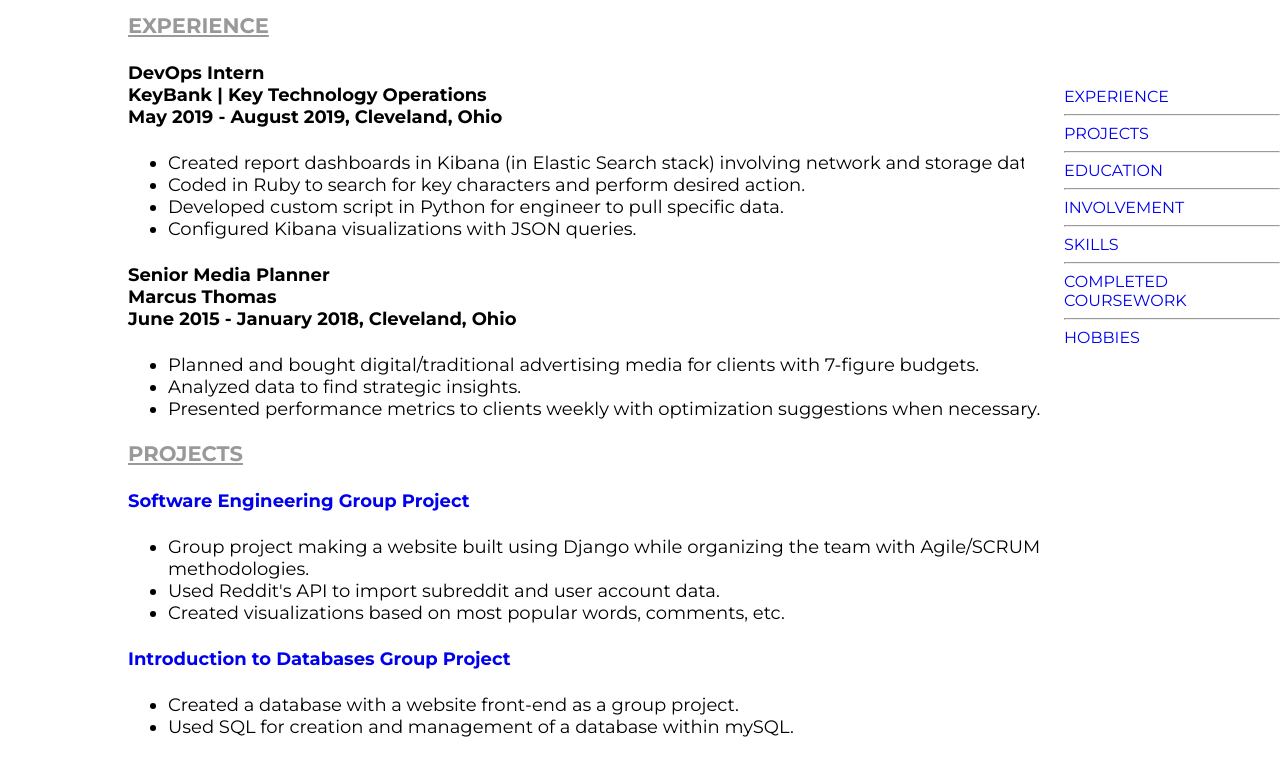
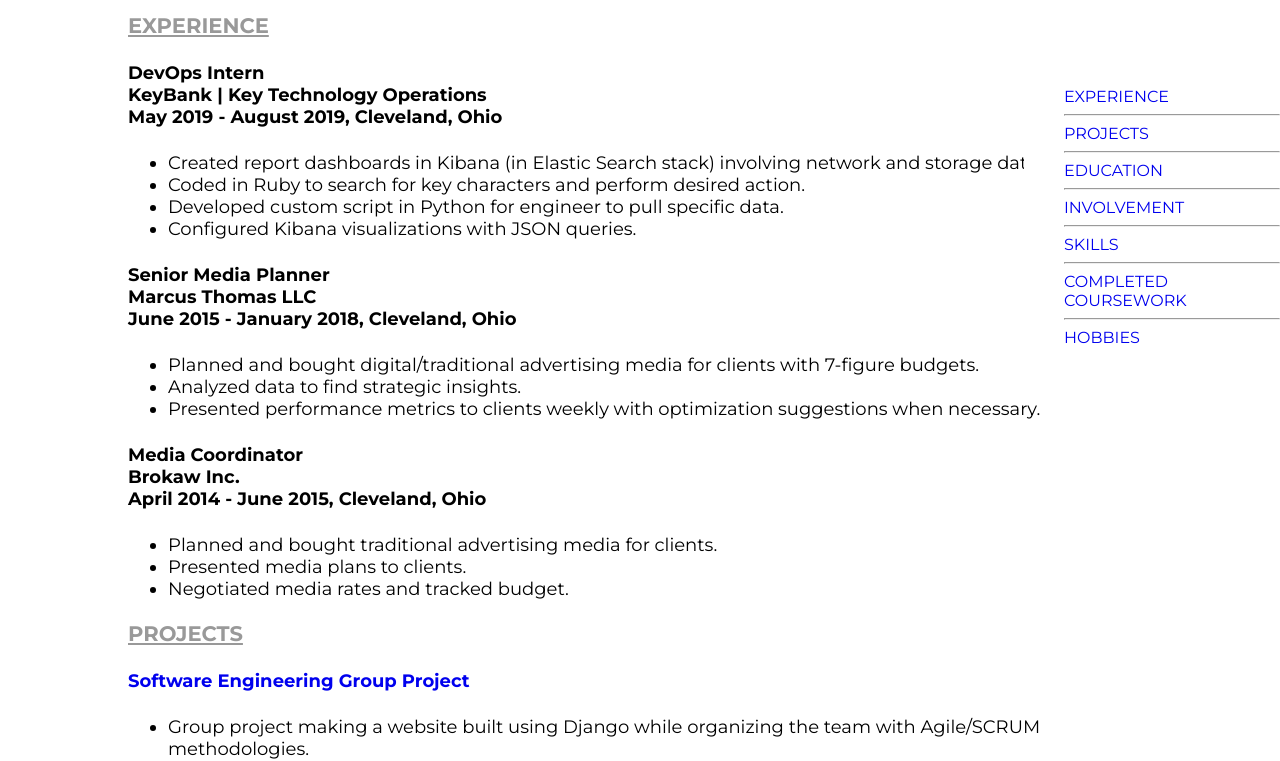
Before and after one commit to ktakattack/website, an Angular app: page /resume in a window 1280 px wide. Shown: the part 362-1123 px from the top of the page. Built offline with nearby package versions, Linux system fonts and the light colour scheme.

Commit message:
added brokaw to work history

```diff
--- a/src/app/resume/resume.component.html
+++ b/src/app/resume/resume.component.html
@@ -18,13 +18,23 @@
 </ul>
 <h4>
   Senior Media Planner <br />
-  Marcus Thomas<br />
+  Marcus Thomas LLC<br />
   June 2015 - January 2018, Cleveland, Ohio
 </h4>
 <ul>
   <li>Planned and bought digital/traditional advertising media for clients with 7-figure budgets.</li>
   <li>Analyzed data to find strategic insights. </li>
   <li>Presented performance metrics to clients weekly with optimization suggestions when necessary. </li>
+</ul>
+<h4>
+  Media Coordinator <br />
+  Brokaw Inc.<br />
+  April 2014 - June 2015, Cleveland, Ohio
+</h4>
+<ul>
+  <li>Planned and bought traditional advertising media for clients.</li>
+  <li>Presented media plans to clients. </li>
+  <li>Negotiated media rates and tracked budget. </li>
 </ul>
 
 <h3>
```
